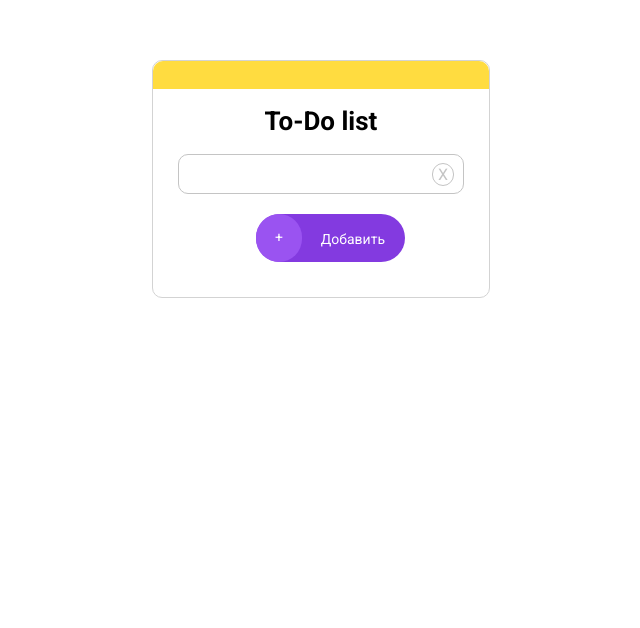
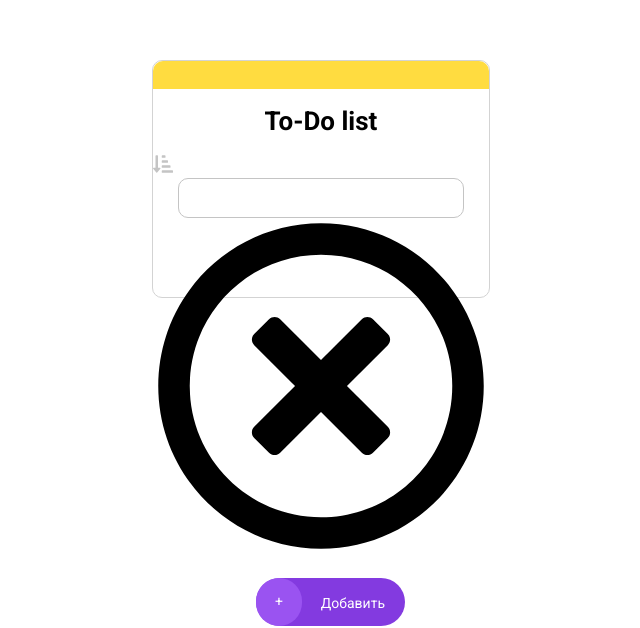
Before and after one commit to ChinaraGuliyeva/Chinara_M3, a plain HTML site: page index.html in a window 1280 px wide. Shown: the part 172-800 px from the top of the page, without its empty margins (319-959 px from the left). Drawn offline with Linux system fonts and the light colour scheme.

Commit message:
edited icons

```diff
--- a/index.html
+++ b/index.html
@@ -12,10 +12,13 @@
     <div class="container">
         <div class="container-head"></div>
         <h1>To-Do list</h1>
-        <div class="sort-button"></div>
+        <div class="sort-button">
+            <svg aria-hidden="true" focusable="false" data-prefix="fas" data-icon="sort-amount-down-alt" class="sort-arrow sort-arrow-down" role="img" xmlns="http://www.w3.org/2000/svg" viewBox="0 0 512 512"><path fill="currentColor" d="M240 96h64a16 16 0 0 0 16-16V48a16 16 0 0 0-16-16h-64a16 16 0 0 0-16 16v32a16 16 0 0 0 16 16zm0 128h128a16 16 0 0 0 16-16v-32a16 16 0 0 0-16-16H240a16 16 0 0 0-16 16v32a16 16 0 0 0 16 16zm256 192H240a16 16 0 0 0-16 16v32a16 16 0 0 0 16 16h256a16 16 0 0 0 16-16v-32a16 16 0 0 0-16-16zm-256-64h192a16 16 0 0 0 16-16v-32a16 16 0 0 0-16-16H240a16 16 0 0 0-16 16v32a16 16 0 0 0 16 16zm-64 0h-48V48a16 16 0 0 0-16-16H80a16 16 0 0 0-16 16v304H16c-14.19 0-21.37 17.24-11.29 27.31l80 96a16 16 0 0 0 22.62 0l80-96C197.35 369.26 190.22 352 176 352z"></path></svg>
+            <svg aria-hidden="true" focusable="false" data-prefix="fas" data-icon="sort-amount-up-alt" class="sort-arrow sort-arrow-up" role="img" xmlns="http://www.w3.org/2000/svg" viewBox="0 0 512 512"><path fill="currentColor" d="M240 96h64a16 16 0 0 0 16-16V48a16 16 0 0 0-16-16h-64a16 16 0 0 0-16 16v32a16 16 0 0 0 16 16zm0 128h128a16 16 0 0 0 16-16v-32a16 16 0 0 0-16-16H240a16 16 0 0 0-16 16v32a16 16 0 0 0 16 16zm256 192H240a16 16 0 0 0-16 16v32a16 16 0 0 0 16 16h256a16 16 0 0 0 16-16v-32a16 16 0 0 0-16-16zm-256-64h192a16 16 0 0 0 16-16v-32a16 16 0 0 0-16-16H240a16 16 0 0 0-16 16v32a16 16 0 0 0 16 16zM16 160h48v304a16 16 0 0 0 16 16h32a16 16 0 0 0 16-16V160h48c14.21 0 21.39-17.24 11.31-27.31l-80-96a16 16 0 0 0-22.62 0l-80 96C-5.35 142.74 1.78 160 16 160z"></path></svg>
+        </div>
         <div class="input-container">
             <input type='text'>
-            <div class='cancel'>X</div>
+            <svg aria-hidden="true" focusable="false" data-prefix="far" data-icon="times-circle" class="delete" role="img" xmlns="http://www.w3.org/2000/svg" viewBox="0 0 512 512"><path fill="currentColor" d="M256 8C119 8 8 119 8 256s111 248 248 248 248-111 248-248S393 8 256 8zm0 448c-110.5 0-200-89.5-200-200S145.5 56 256 56s200 89.5 200 200-89.5 200-200 200zm101.8-262.2L295.6 256l62.2 62.2c4.7 4.7 4.7 12.3 0 17l-22.6 22.6c-4.7 4.7-12.3 4.7-17 0L256 295.6l-62.2 62.2c-4.7 4.7-12.3 4.7-17 0l-22.6-22.6c-4.7-4.7-4.7-12.3 0-17l62.2-62.2-62.2-62.2c-4.7-4.7-4.7-12.3 0-17l22.6-22.6c4.7-4.7 12.3-4.7 17 0l62.2 62.2 62.2-62.2c4.7-4.7 12.3-4.7 17 0l22.6 22.6c4.7 4.7 4.7 12.3 0 17z"></path></svg>
         </div>
         <div class="add-button">
             <p>Добавить</p>
--- a/main.css
+++ b/main.css
@@ -20,6 +20,19 @@ h1 {
     text-align: center;
     font-size: 26px;
     line-height: 30px;
+}
+
+.sort-arrow {
+    width: 20px;
+    color: #C4C4C4;
+}
+
+.sort-arrow-up{
+    display: none;
+}
+
+.sort-arrow-down{
+
 }
 
 input {
@@ -61,17 +74,3 @@ input {
     padding: 15px 0 0 0;
     border-radius: 50px;
 }
-
-.cancel {
-    width: 20px;
-    height: 20px;
-    border: 1px solid #C4C4C4;
-    color: #C4C4C4;
-    text-align: center;
-    padding: 1px 0 0;
-    border-radius: 50px;
-    position: absolute;
-    right: 35px;
-    bottom: 8px;
-
-}
```
